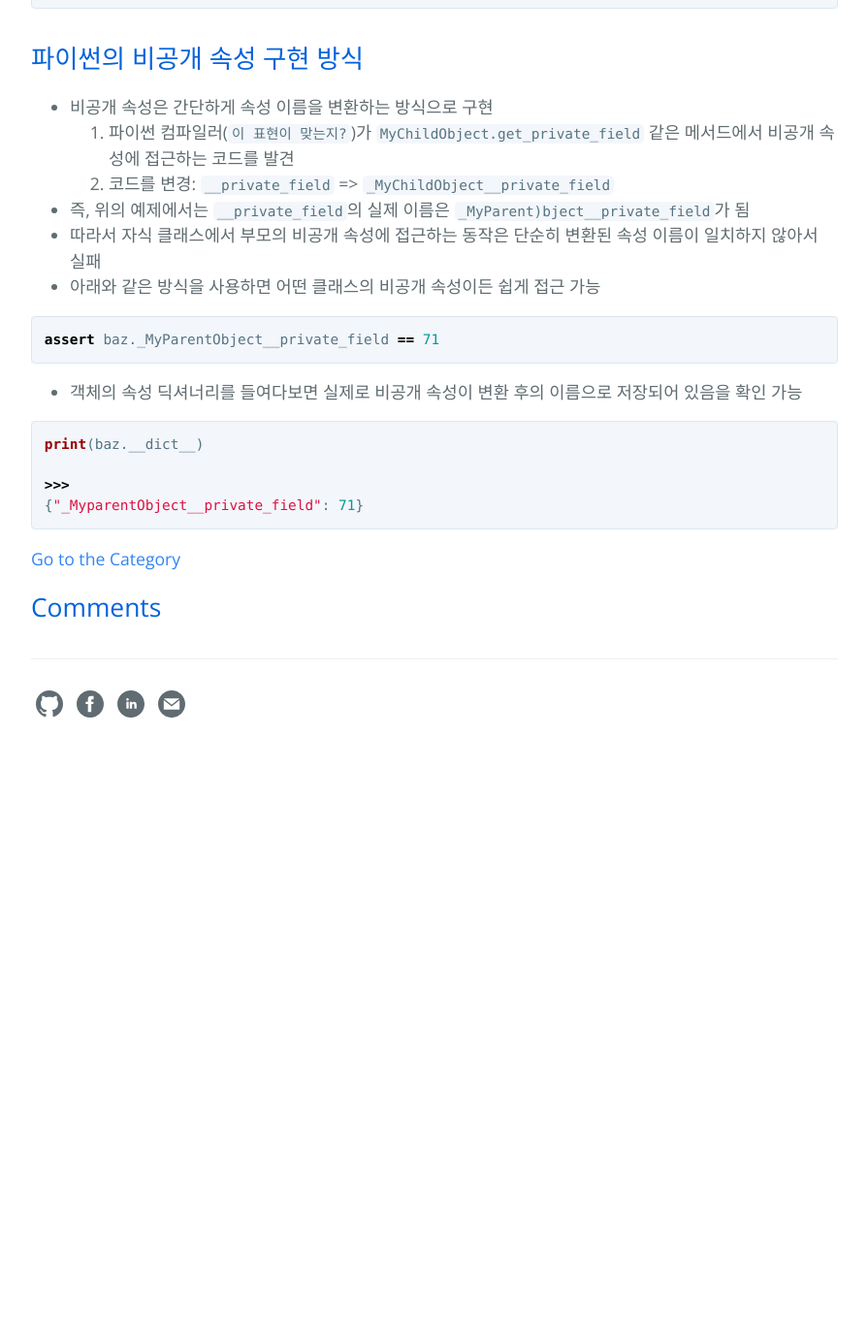
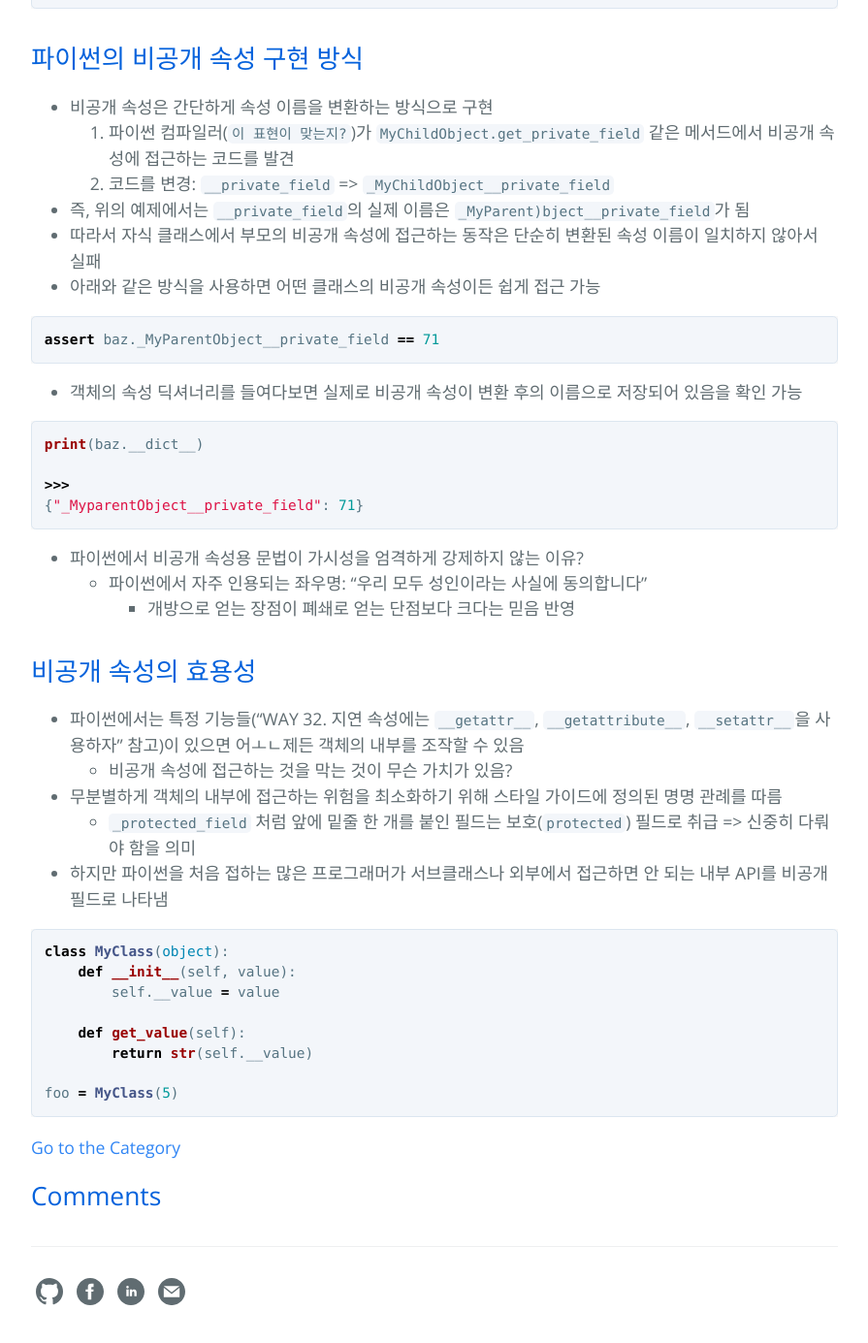
Before and after one commit to hcnoh/hcnoh.github.io, a Jekyll site: the page built from _posts/2018-10-08-effective-python-way27.md, in a window 1280 px wide and 1400 px high, scrolled down 1738 px. Shown: the top 1385 px of the window at 97% size, without its empty margins (192-1087 px from the left). Built offline with Jekyll 4.4.1, drawn with Linux system fonts in a browser that asks for light colours; comment, search, counter and statistics services are not loaded; before the commit the page ends 2532 px from its top, so only the background shows below that.

Commit message:
Update 2018-10-08-effective-python-way27.md

````diff
--- a/_posts/2018-10-08-effective-python-way27.md
+++ b/_posts/2018-10-08-effective-python-way27.md
@@ -92,3 +92,25 @@ print(baz.__dict__)
 >>>
 {"_MyparentObject__private_field": 71}
 ```
+
+- 파이썬에서 비공개 속성용 문법이 가시성을 엄격하게 강제하지 않는 이유?
+  - 파이썬에서 자주 인용되는 좌우명: "우리 모두 성인이라는 사실에 동의합니다"
+    - 개방으로 얻는 장점이 폐쇄로 얻는 단점보다 크다는 믿음 반영
+
+## 비공개 속성의 효용성
+- 파이썬에서는 특정 기능들("WAY 32. 지연 속성에는 `__getattr__`, `__getattribute__`, `__setattr__`을 사용하자" 참고)이 있으면 어ㅗㄴ제든 객체의 내부를 조작할 수 있음
+  - 비공개 속성에 접근하는 것을 막는 것이 무슨 가치가 있음?
+- 무분별하게 객체의 내부에 접근하는 위험을 최소화하기 위해 스타일 가이드에 정의된 명명 관례를 따름
+  - `_protected_field` 처럼 앞에 밑줄 한 개를 붙인 필드는 보호(`protected`) 필드로 취급 => 신중히 다뤄야 함을 의미
+- 하지만 파이썬을 처음 접하는 많은 프로그래머가 서브클래스나 외부에서 접근하면 안 되는 내부 API를 비공개 필드로 나타냄
+
+```python
+class MyClass(object):
+    def __init__(self, value):
+        self.__value = value
+
+    def get_value(self):
+        return str(self.__value)
+
+foo = MyClass(5)
+```
````
